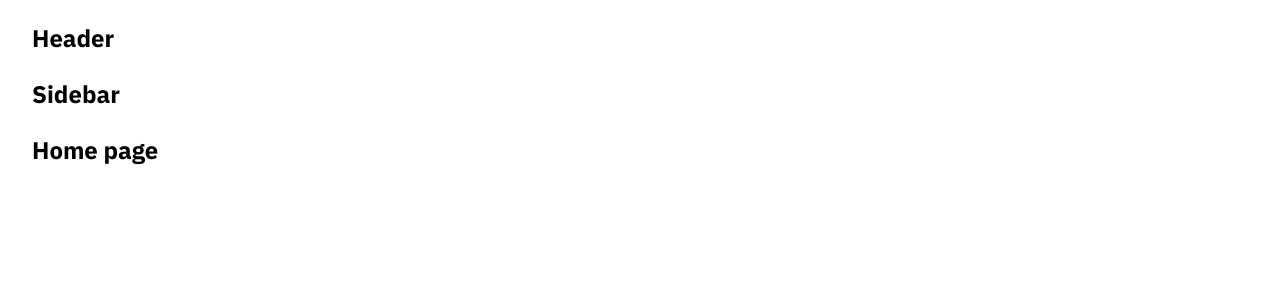
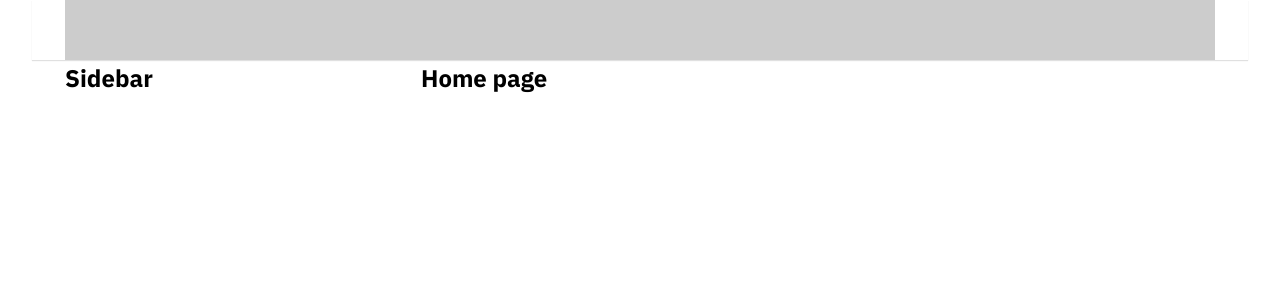
Before and after one commit to PhongDev2004/My-Tiktok, a React (Create React App) app: page / in a window 1280 px wide. Shown: the top 300 px of the page. Built offline with nearby package versions, Linux system fonts and the light colour scheme.

Commit message:
Dựng khung Layout mặc định

```diff
--- a/package.json
+++ b/package.json
@@ -7,6 +7,7 @@
         "@testing-library/react": "^13.4.0",
         "@testing-library/user-event": "^13.5.0",
         "boxicons": "^2.1.4",
+        "classnames": "^2.5.1",
         "clsx": "^2.1.0",
         "localforage": "^1.10.0",
         "match-sorter": "^6.3.3",
--- a/src/components/GlobalStyles/GlobalStyles.scss
+++ b/src/components/GlobalStyles/GlobalStyles.scss
@@ -3,9 +3,15 @@
 
 :root {
     --primary: #fe2c55;
+
+    // Default layout
+    --default-layout-header-height: 60px;
+    --default-layout-width: 1150px;
 }
 
 * {
+    margin: 0;
+    padding: 0;
     box-sizing: border-box;
 }
 
--- /dev/null
+++ b/src/components/Layout/DefaultLayout/DefaultLayout.module.scss
@@ -0,0 +1,14 @@
+.wrapper {
+    display: flex;
+    flex-direction: column;
+    align-items: center;
+}
+
+.container {
+    width: var(--default-layout-width);
+    display: flex;
+}
+
+.content {
+    flex: 1;
+}
--- /dev/null
+++ b/src/components/Layout/DefaultLayout/Sidebar/Sidebar.module.scss
@@ -0,0 +1,3 @@
+.wrapper {
+    width: 356px;
+}
--- a/src/components/Layout/DefaultLayout/Sidebar/index.js
+++ b/src/components/Layout/DefaultLayout/Sidebar/index.js
@@ -1,5 +1,14 @@
+import classNames from 'classnames/bind';
+import styles from './Sidebar.module.scss';
+
+const cx = classNames.bind(styles);
+
 function Sidebar() {
-    return <h2>Sidebar</h2>;
+    return (
+        <aside className={cx('wrapper')}>
+            <h2>Sidebar</h2>
+        </aside>
+    );
 }
 
 export default Sidebar;
--- a/src/components/Layout/DefaultLayout/index.js
+++ b/src/components/Layout/DefaultLayout/index.js
@@ -1,13 +1,17 @@
+import classNames from 'classnames/bind';
 import Header from '~/components/Layout/components/Header';
+import styles from './DefaultLayout.module.scss';
 import Sidebar from './Sidebar';
+
+const cx = classNames.bind(styles);
 
 function DefaultLayout({ children }) {
     return (
-        <div>
+        <div className={cx('wrapper')}>
             <Header />
-            <div className="container">
+            <div className={cx('container')}>
                 <Sidebar />
-                <div className="content">{children}</div>
+                <div className={cx('content')}>{children}</div>
             </div>
         </div>
     );
--- a/src/components/Layout/HeaderOnly/index.js
+++ b/src/components/Layout/HeaderOnly/index.js
@@ -1,6 +1,6 @@
 import Header from '~/components/Layout/components/Header';
 
-function DefaultLayout({ children }) {
+function HeaderOnly({ children }) {
     return (
         <div>
             <Header />
@@ -11,4 +11,4 @@
     );
 }
 
-export default DefaultLayout;
+export default HeaderOnly;
--- /dev/null
+++ b/src/components/Layout/components/Header/Header.module.scss
@@ -0,0 +1,13 @@
+.wrapper {
+    width: 100%;
+    height: var(--default-layout-header-height, 60px);
+    box-shadow: 0px 1px 1px rgb(0 0 0 / 12%);
+    display: flex;
+    justify-content: center;
+}
+
+.inner {
+    height: 100%;
+    width: var(--default-layout-width);
+    background-color: #ccc;
+}
--- a/src/components/Layout/components/Header/index.js
+++ b/src/components/Layout/components/Header/index.js
@@ -1,5 +1,14 @@
+import classNames from 'classnames/bind';
+import styles from './Header.module.scss';
+
+const cx = classNames.bind(styles);
+
 function Header() {
-    return <h2>Header</h2>;
+    return (
+        <header className={cx('wrapper')}>
+            <div className={cx('inner')}></div>
+        </header>
+    );
 }
 
 export default Header;
```
Also changed, not shown: 1 other file (tests, documents, lock files or other folders).
